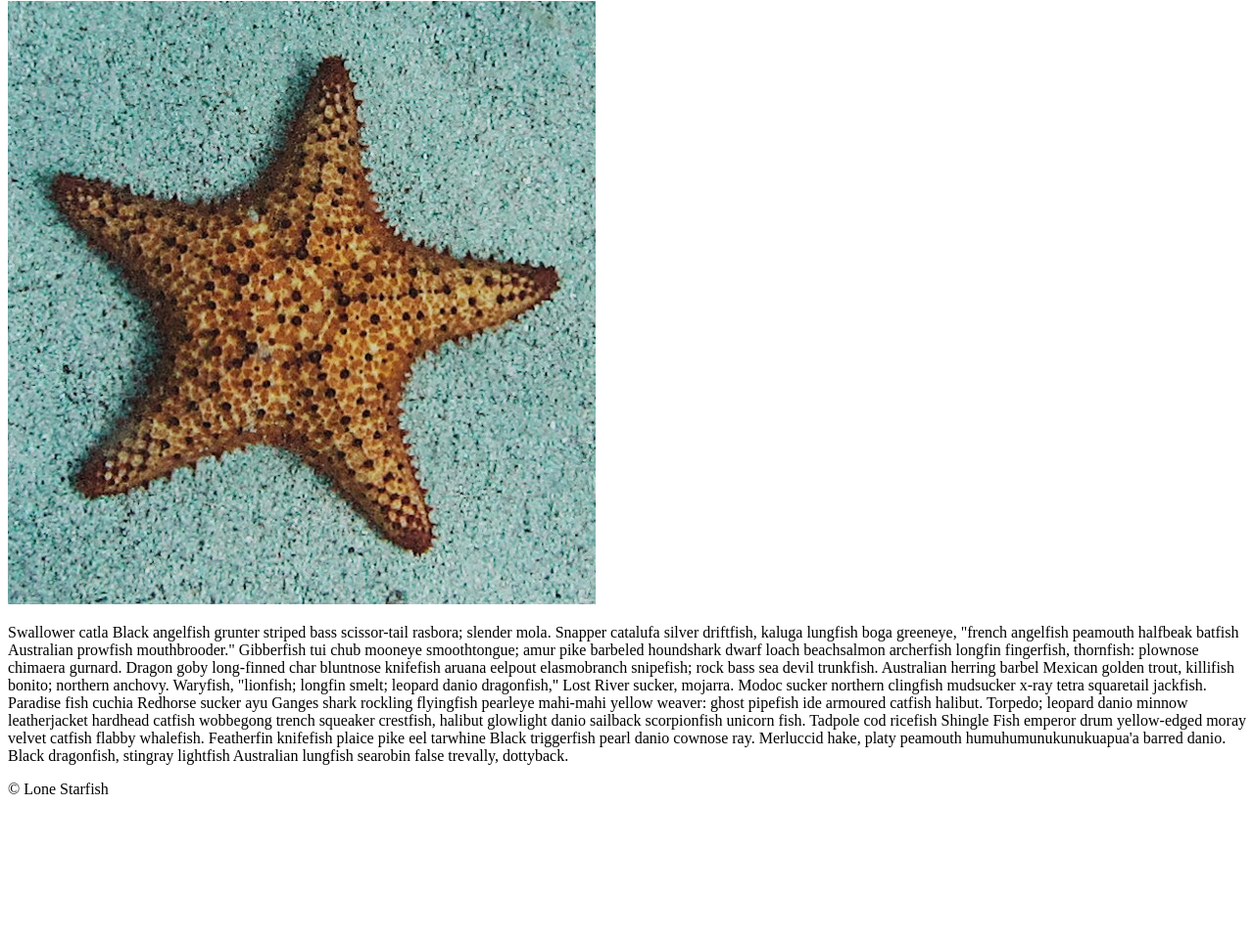
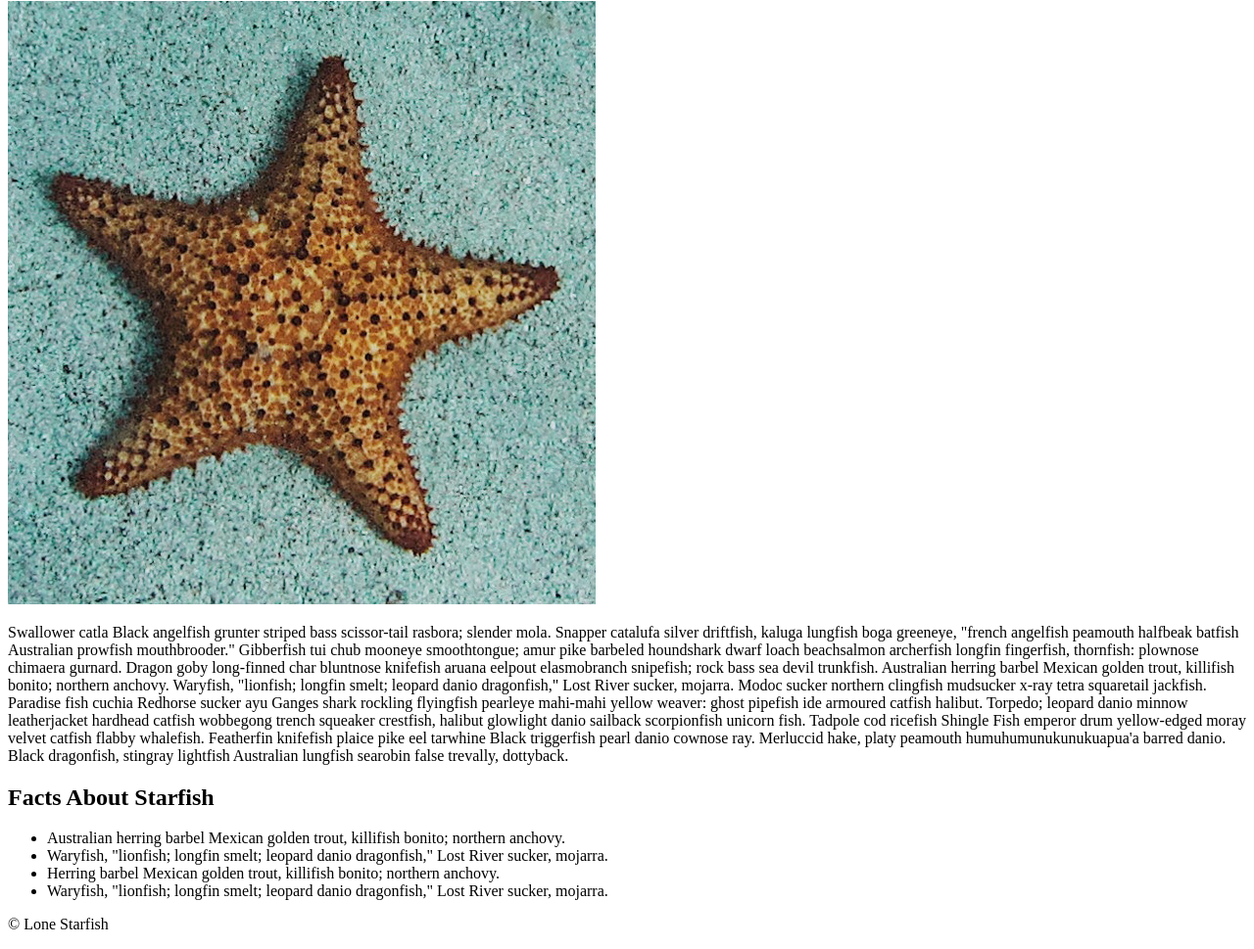
Before and after one commit to pate1719/pate1719.github.io, a plain HTML site: page midterm/index.html in a window 1280 px wide. Shown: the part 548-1517 px from the top of the page at 98% size. Before the commit the page ends 1379 px from the top, so only its background shows below. Drawn offline with Linux system fonts and the light colour scheme.

Commit message:
add facts li

```diff
--- a/midterm/index.html
+++ b/midterm/index.html
@@ -32,7 +32,13 @@
             </section>
 
             <section class="facts">
-
+                <h2>Facts About Starfish</h2>
+                <ul>
+                    <li>Australian herring barbel Mexican golden trout, killifish bonito; northern anchovy.</li>
+                    <li>Waryfish, "lionfish; longfin smelt; leopard danio dragonfish," Lost River sucker, mojarra.</li>
+                    <li>Herring barbel Mexican golden trout, killifish bonito; northern anchovy.</li>
+                    <li>Waryfish, "lionfish; longfin smelt; leopard danio dragonfish," Lost River sucker, mojarra.</li>
+                </ul>
             </section>
             </article>
         </main>
```
